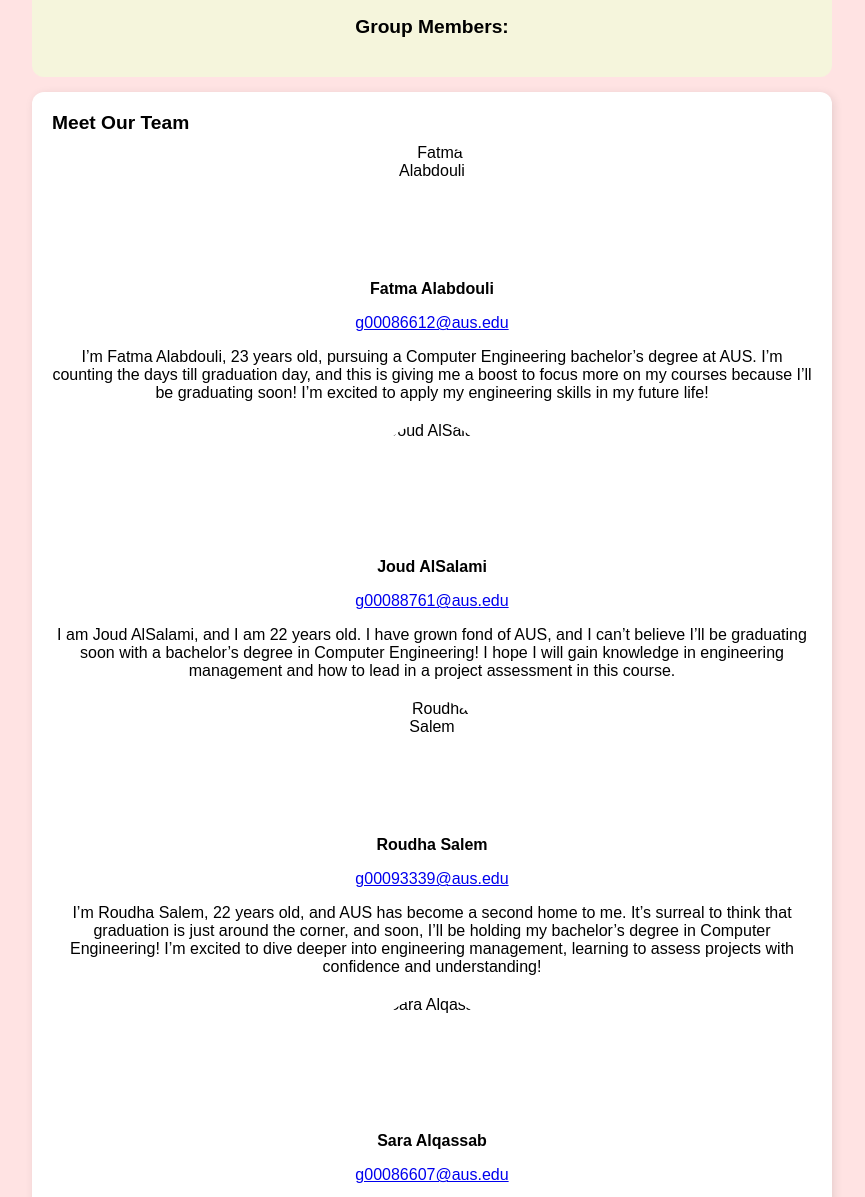
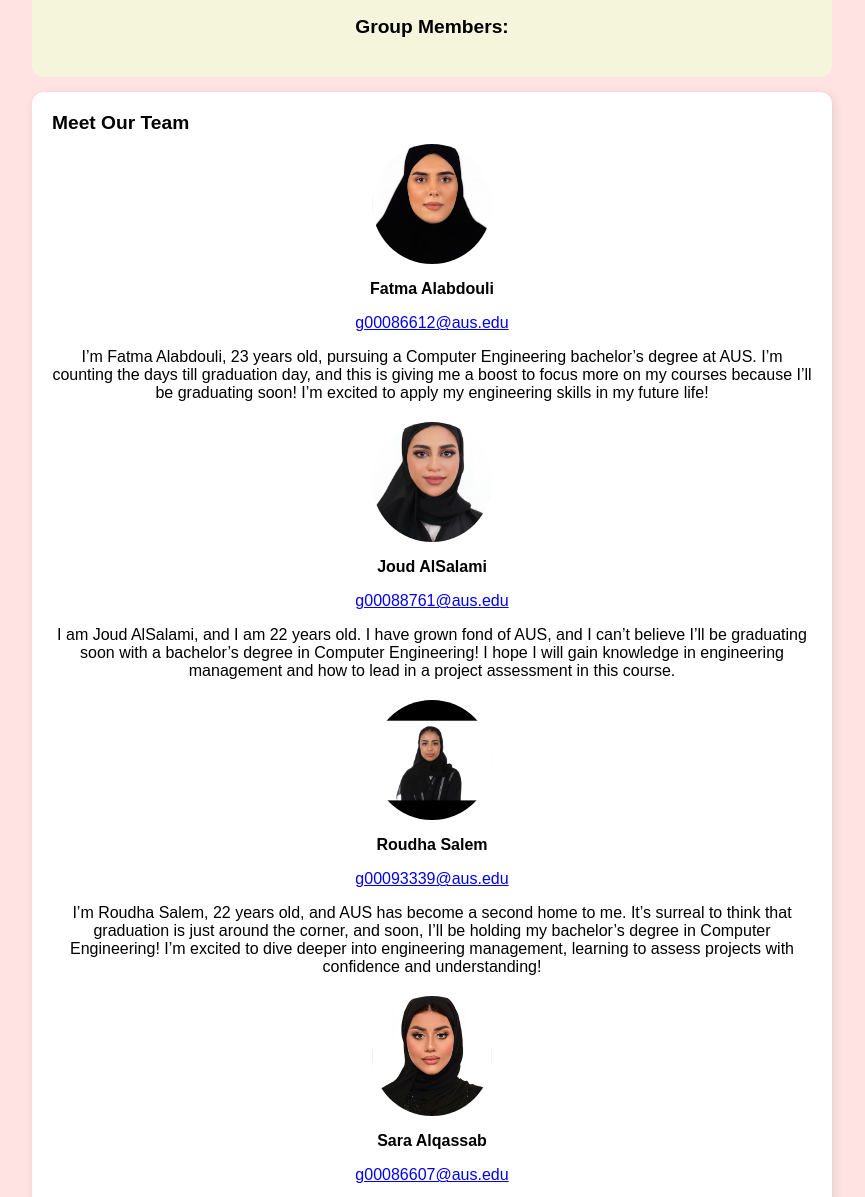
Before and after one commit to fatma2112/Redleopards, a plain HTML site: page index.html in a window 1280 px wide. Shown: the part 81-1278 px from the top of the page, without its empty margins (208-1073 px from the left). Drawn offline with Linux system fonts and the light colour scheme.

Commit message:
Update index.html

```diff
--- a/index.html
+++ b/index.html
@@ -101,28 +101,28 @@
             <h2>Meet Our Team</h2>
 
             <div class="member">
-                <img src="images/Fatma.jpg" alt="Fatma Alabdouli" class="profile-img">
+                <img src="images/Fatma.jpg.JPG" alt="Fatma Alabdouli" class="profile-img">
                 <p><strong>Fatma Alabdouli</strong></p>
                 <p><a href="mailto:g00086612@aus.edu">g00086612@aus.edu</a></p>
                 <p>I’m Fatma Alabdouli, 23 years old, pursuing a Computer Engineering bachelor’s degree at AUS. I’m counting the days till graduation day, and this is giving me a boost to focus more on my courses because I’ll be graduating soon! I’m excited to apply my engineering skills in my future life!</p>
             </div>
 
             <div class="member">
-                <img src="images/Joud.jpg" alt="Joud AlSalami" class="profile-img">
+                <img src="images/Joud.jpg.jpg" alt="Joud AlSalami" class="profile-img">
                 <p><strong>Joud AlSalami</strong></p>
                 <p><a href="mailto:g00088761@aus.edu">g00088761@aus.edu</a></p>
                 <p>I am Joud AlSalami, and I am 22 years old. I have grown fond of AUS, and I can’t believe I’ll be graduating soon with a bachelor’s degree in Computer Engineering! I hope I will gain knowledge in engineering management and how to lead in a project assessment in this course.</p>
             </div>
 
             <div class="member">
-                <img src="images/Roudha.jpg" alt="Roudha Salem" class="profile-img">
+                <img src="images/Roudha.jpg.jpg" alt="Roudha Salem" class="profile-img">
                 <p><strong>Roudha Salem</strong></p>
                 <p><a href="mailto:g00093339@aus.edu">g00093339@aus.edu</a></p>
                 <p>I’m Roudha Salem, 22 years old, and AUS has become a second home to me. It’s surreal to think that graduation is just around the corner, and soon, I’ll be holding my bachelor’s degree in Computer Engineering! I’m excited to dive deeper into engineering management, learning to assess projects with confidence and understanding!</p>
             </div>
 
             <div class="member">
-                <img src="images/Sara.jpg" alt="Sara Alqassab" class="profile-img">
+                <img src="images/Sara.jpg.jpg" alt="Sara Alqassab" class="profile-img">
                 <p><strong>Sara Alqassab</strong></p>
                 <p><a href="mailto:g00086607@aus.edu">g00086607@aus.edu</a></p>
                 <p>My name is Sara Alqassab, a 23-year-old computer engineering student with a passion for AI and technology. With one semester left until graduation, I’m eager to expand my skills. In this Software Engineering course, I hope to learn best practices for building efficient software, improve my teamwork and project management skills, and gain hands-on experience with modern tools. I’m excited to apply my knowledge to real-world challenges.</p>
```
